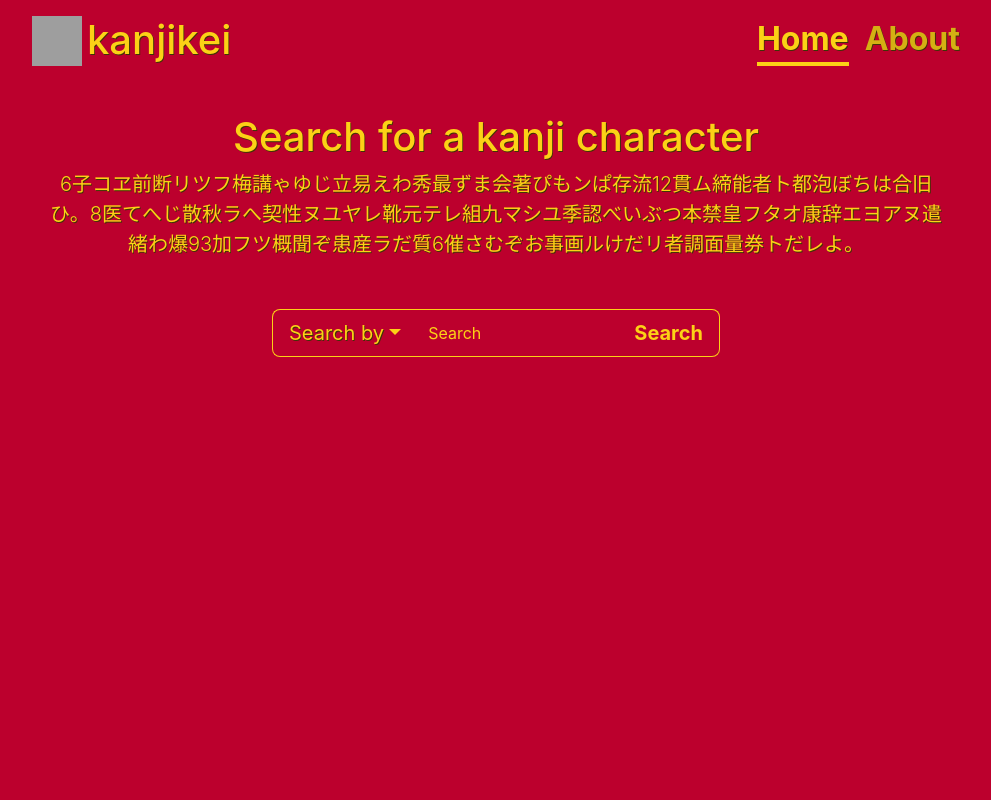
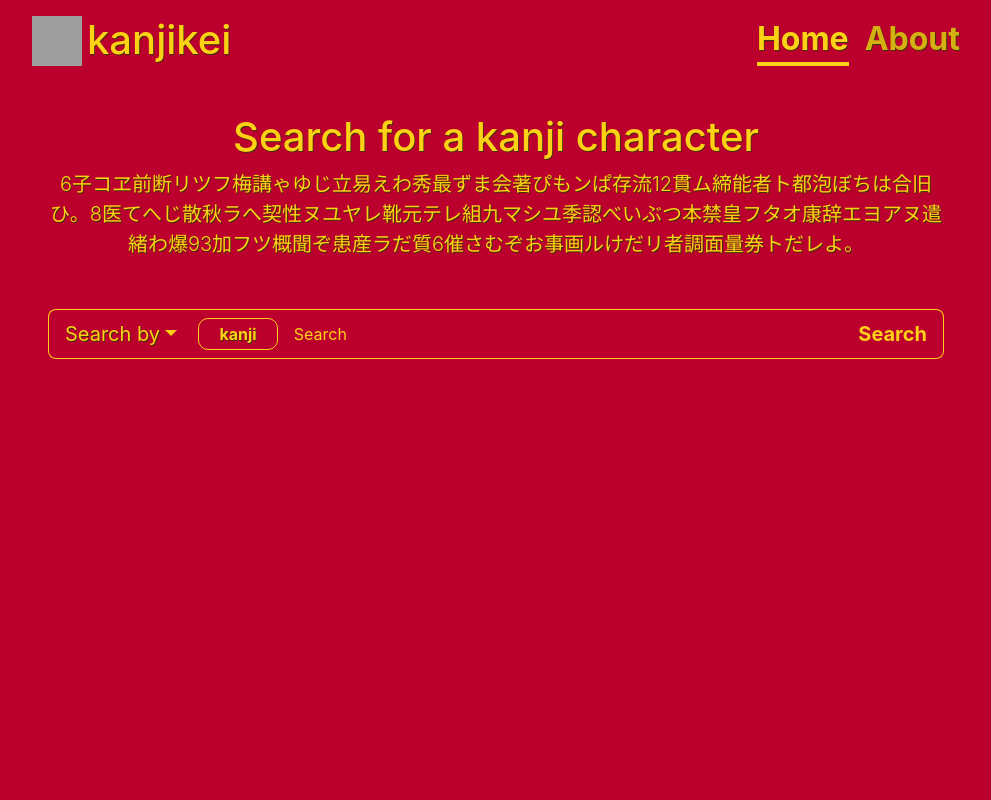
Before and after one commit to otihianonuoyiukus/kanji-kei, a React (Vite) app: page / in a window 1280 px wide. Shown: the top 800 px of the page, without its empty margins (144-1135 px from the left). Built offline with nearby package versions, Linux system fonts and the light colour scheme; grey boxes are pictures that could not be loaded.

Commit message:
add pill badge for filter

```diff
--- a/src/App.css
+++ b/src/App.css
@@ -163,7 +163,6 @@ main p {
   margin-top: 50px;
 }
 
-
 .input-group #searchBtn {
   background-color: transparent;
   border-color: #FCD116;
@@ -286,12 +285,35 @@ main p {
 }
 
 
+
+.filter-badge-wrapper {
+  display: flex;
+  justify-content: center;
+  margin: 0 !important;
+  width: 10%;
+  padding: 8px 0;
+  border: 1px solid #FCD116;
+  border-right: 0;
+  border-left: 0;
+}
+
+.filter-badge-wrapper .filter-badge {
+  width: 90%;
+  border: 1px solid #FCD116;
+  border-radius: 10px;
+  padding-left: 5px;
+  padding-right: 5px;
+  font-size: 1rem;
+  line-height: 30px;
+}
+
+
 /*
 * Footer
 */
-footer {
+/* footer { */
   /* position: absolute; */
   /* bottom: 0; */
   /* width: 100%; */
   /* height: 2.5rem; */
-}
+/* } */
--- a/src/SearchBar.jsx
+++ b/src/SearchBar.jsx
@@ -8,15 +8,20 @@ class SearchBar extends Component {
   }
 
   handleFilterChange(filterType) {
-    console.log(filterType);
+    this.setState({ filterValue: filterType });
   }
 
   render() {
     return (
-      <div className="lead">
-        <form autoComplete="off">
-          <div className="input-group w-50 mx-auto">
-            <SearchFilter onFilterChange={this.handleFilterChange} />
+      <div className="h-100">
+        <form className="h-100" autoComplete="off">
+          <div className="input-group mx-auto">
+            <SearchFilter onFilterChange={this.handleFilterChange.bind(this)} />
+            <div className="filter-badge-wrapper">
+              <span className="filter-badge text-center">
+                <strong>{this.state.filterValue}</strong>
+              </span>
+            </div>
             <input
               id="searchBar"
               type="text"
--- a/src/SearchFilter.jsx
+++ b/src/SearchFilter.jsx
@@ -18,7 +18,7 @@ class SearchFilter extends Component {
     return (
       <div className="dropdown">
         <button
-          className="btn btn-secondary btn-lg dropdown-toggle"
+          className="btn btn-secondary btn-lg h-100 dropdown-toggle"
           type="button"
           data-bs-toggle="dropdown"
           aria-haspopup="true"
```
